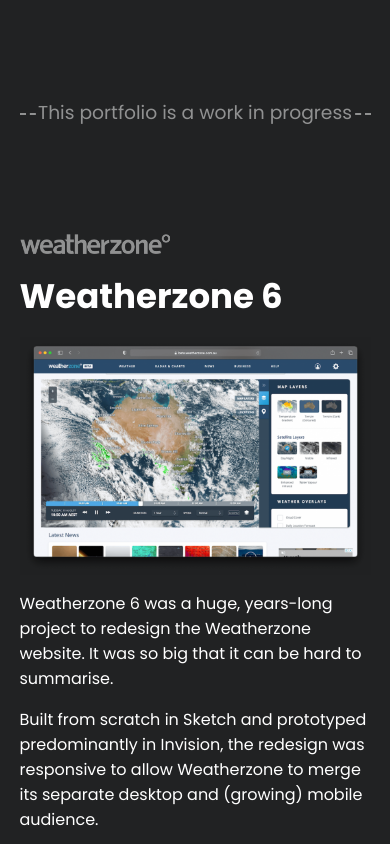
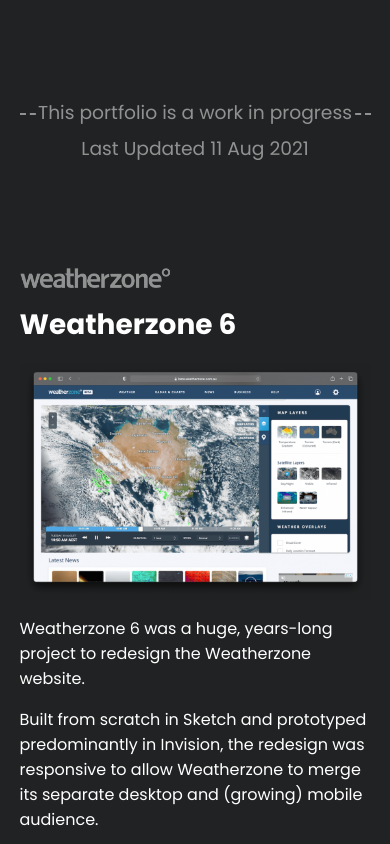
Before and after one commit to chrissouthcott/chrissouthcott.com, a plain HTML site: page index.html in a window 390 px wide. Shown: the part 540-1384 px from the top of the page. Drawn offline with Linux system fonts and the light colour scheme.

Commit message:
Line edit

```diff
--- a/index.html
+++ b/index.html
@@ -75,6 +75,13 @@
     font-weight: 200;
     height: 15px;
     "><span style="background: #212223;">This portfolio is a work in progress</span></h3>
+				<h3 style="
+    text-align: center;
+    opacity: 0.5;
+    font-weight: 200;
+    height: 15px;
+    ">
+					Last Updated 11 Aug 2021					</h3>
 				</div>
 								<div class="post">
 	<div alt="Weatherzone" class="logo Weatherzone"></div>
@@ -85,7 +92,7 @@
 
 
 
-<p>Weatherzone 6 was a huge, years-long project to redesign the Weatherzone website. It was so big that it can be hard to summarise.</p>
+<p>Weatherzone 6 was a huge, years-long project to redesign the Weatherzone website.</p>
 
 
 
--- a/wp-content/themes/blankslate/style.css
+++ b/wp-content/themes/blankslate/style.css
@@ -79,7 +79,6 @@ figure.wp-block-image.size-large {
 .post h1{
 	font-size:40px;
 	line-height:38px;
-	line-break: anywhere;
 }
 
 .logo{
@@ -218,7 +217,7 @@ p.tags-title{
     }
 
 	.post h1{
-	font-size:34px;
+	font-size:28px;
 	}
 
 }
```
Also changed, not shown: 2019/02/weatherzone-6/index.html (+1 -1 lines), skill/adobe-photoshop/index.html (+1 -1 lines), skill/css/index.html (+1 -1 lines), skill/html/index.html (+1 -1 lines), skill/invision/index.html (+1 -1 lines), skill/javascript/index.html (+1 -1 lines), skill/prototyping/index.html (+1 -1 lines), skill/sketch/index.html (+1 -1 lines), skill/ui-ux-design/index.html (+1 -1 lines), skill/ux-research/index.html (+1 -1 lines), skill/web-design/index.html (+1 -1 lines).
